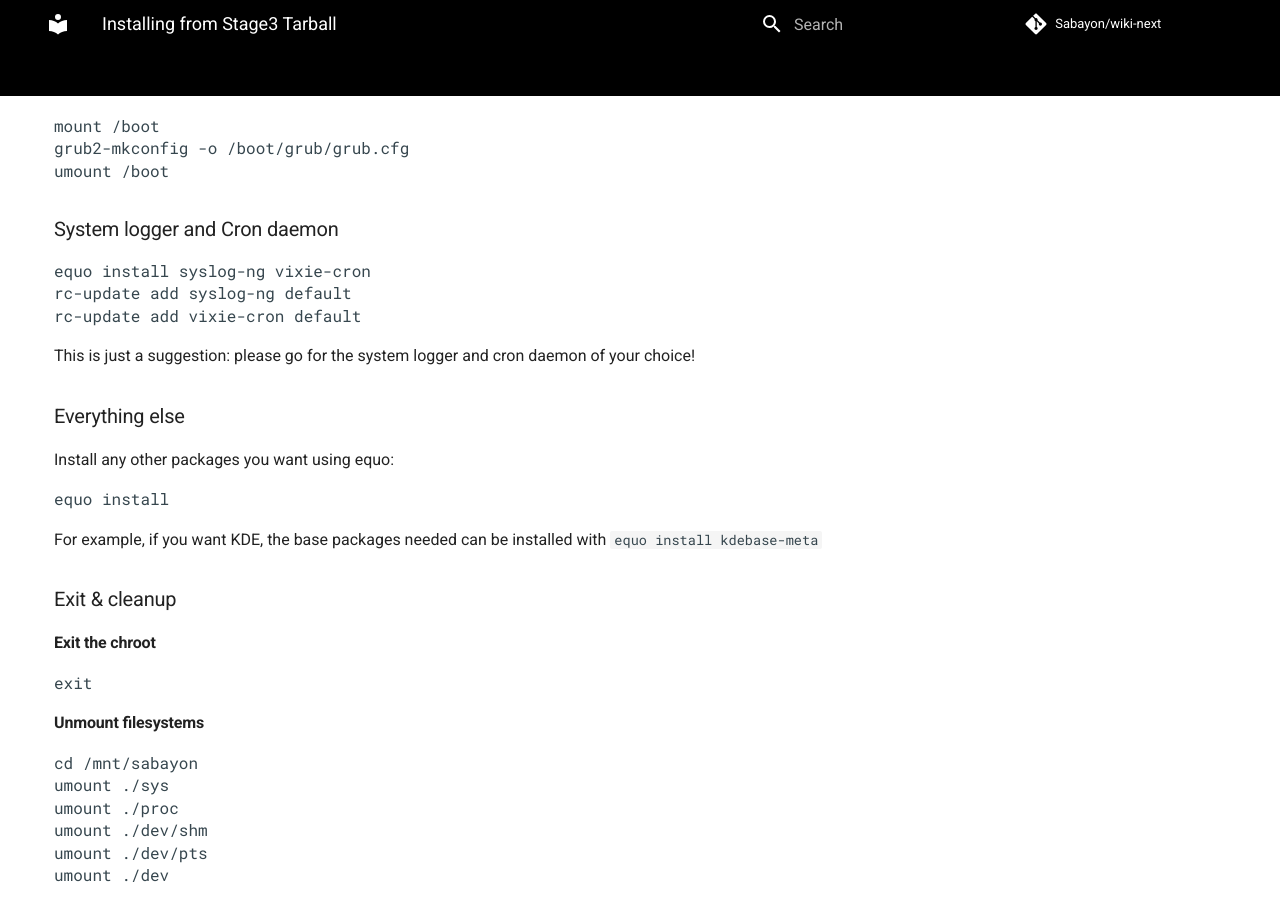
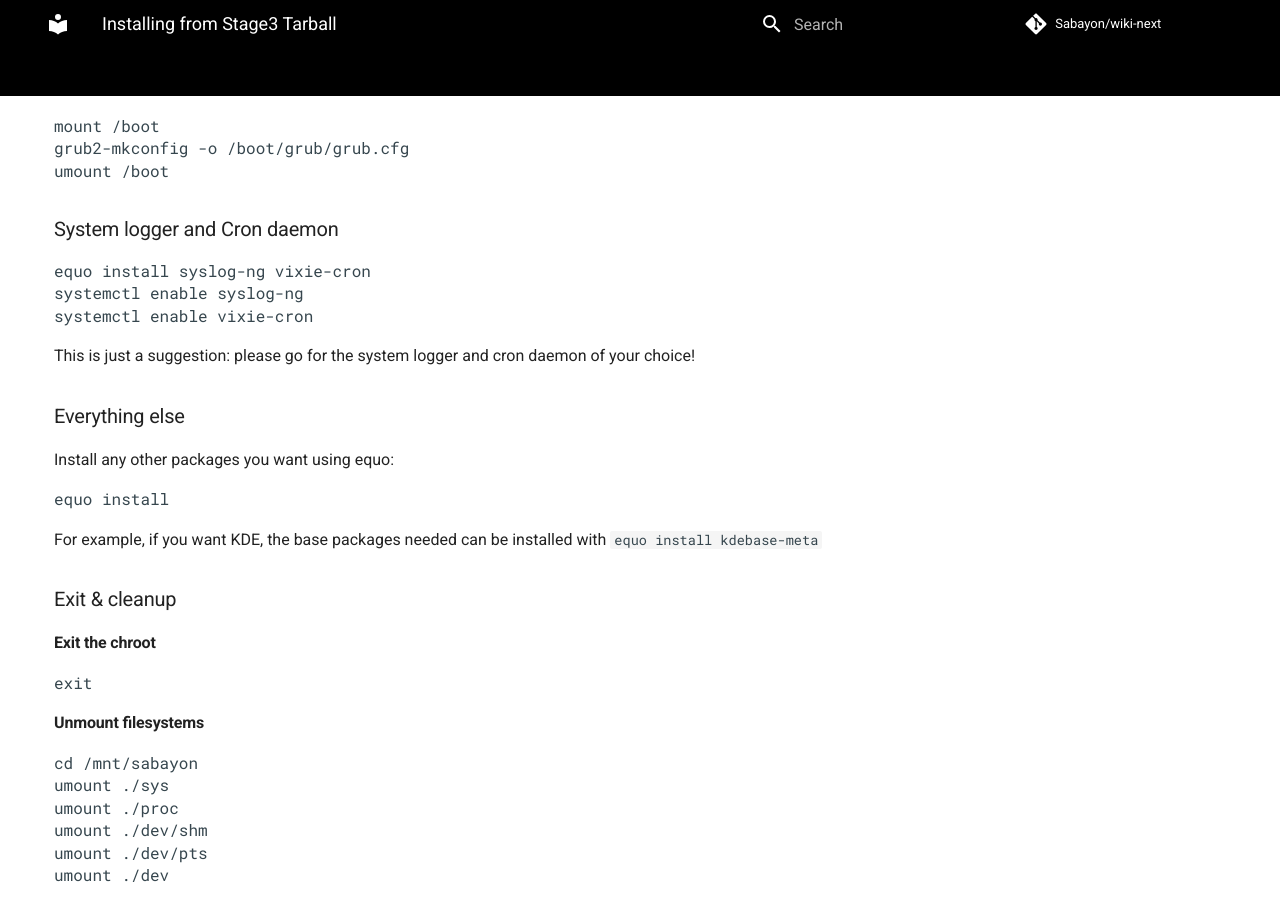
Before and after one commit to Sabayon/wiki-next, an MkDocs documentation site: the page built from docs/articles/stage3.md, in a window 1280 px wide and 900 px high, scrolled down 5781 px. Built offline with MkDocs 1.6.1 and Material for MkDocs 9.7.7, drawn with Linux system fonts in a browser that asks for light colours; comment, search, counter and statistics services are not loaded.

Commit message:
Update stage3.md

```diff
--- a/docs/articles/stage3.md
+++ b/docs/articles/stage3.md
@@ -296,8 +296,8 @@
 
 <pre class="clear">
 equo install syslog-ng vixie-cron
-rc-update add syslog-ng default
-rc-update add vixie-cron default
+systemctl enable syslog-ng
+systemctl enable vixie-cron
 </pre>
 
 This is just a suggestion: please go for the system logger and cron daemon of your choice!
```
